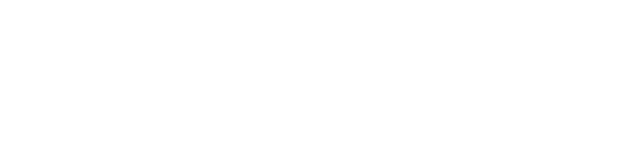
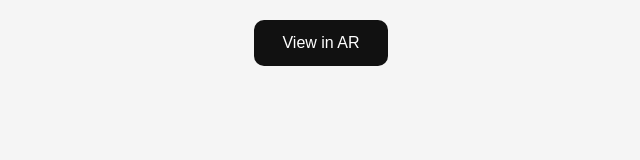
Before and after one commit to Lakshman1Arun/arcalss, a plain HTML site: page index.html in a window 1280 px wide. Shown: the whole page, without its empty margins (319-959 px from the left). Drawn offline with Linux system fonts and the light colour scheme; some packages are replaced by stand-ins of ours; a script that the page names is missing.

Commit message:
Update index.html

```diff
--- a/index.html
+++ b/index.html
@@ -3,29 +3,76 @@
 
 <head>
     <meta charset="UTF-8">
-    <meta name="viewport" content="width=device-width, initial-scale=1.0">
+    <meta name="viewport"
+        content="width=device-width, initial-scale=1.0">
 
-    <title>Web AR</title>
+    <title>AR Demo</title>
 
-    <!-- A-Frame -->
-    <script src="https://aframe.io/releases/1.6.0/aframe.min.js"></script>
+    <script type="module"
+        src="https://ajax.googleapis.com/ajax/libs/model-viewer/4.0.0/model-viewer.min.js">
+    </script>
 
-    <!-- AR.js -->
-    <script src="https://cdn.jsdelivr.net/gh/AR-js-org/AR.js@3.4.5/aframe/build/aframe-ar.js"></script>
+    <style>
+        * {
+            box-sizing: border-box;
+        }
+
+        body {
+            margin: 0;
+            font-family: Arial, sans-serif;
+            background: #f5f5f5;
+            text-align: center;
+        }
+
+        model-viewer {
+            width: 100%;
+            height: 75vh;
+            background: white;
+        }
+
+        #ar-button {
+            margin-top: 20px;
+            padding: 14px 28px;
+            border: none;
+            border-radius: 10px;
+            background: #111;
+            color: white;
+            font-size: 16px;
+            cursor: pointer;
+        }
+
+        #ar-button:active {
+            transform: scale(0.97);
+        }
+    </style>
 </head>
 
-<body style="margin: 0; overflow: hidden;">
+<body>
 
-    <a-scene embedded arjs="sourceType: webcam;">
+    <model-viewer
+        id="model"
+        src="model.glb"
+        alt="3D Model"
+        camera-controls
+        auto-rotate
+        ar
+        ar-modes="webxr scene-viewer quick-look"
+        shadow-intensity="1">
 
-        <!-- Your 3D model -->
-        <a-entity gltf-model="bmw.glb" position="0 0 0" scale="1 1 1">
-        </a-entity>
+        <button id="ar-button">
+            View in AR
+        </button>
 
-        <!-- Camera -->
-        <a-camera></a-camera>
+    </model-viewer>
 
-    </a-scene>
+    <script>
+        const model = document.querySelector("#model");
+        const button = document.querySelector("#ar-button");
+
+        button.addEventListener("click", () => {
+            model.activateAR();
+        });
+    </script>
 
 </body>
 
```
